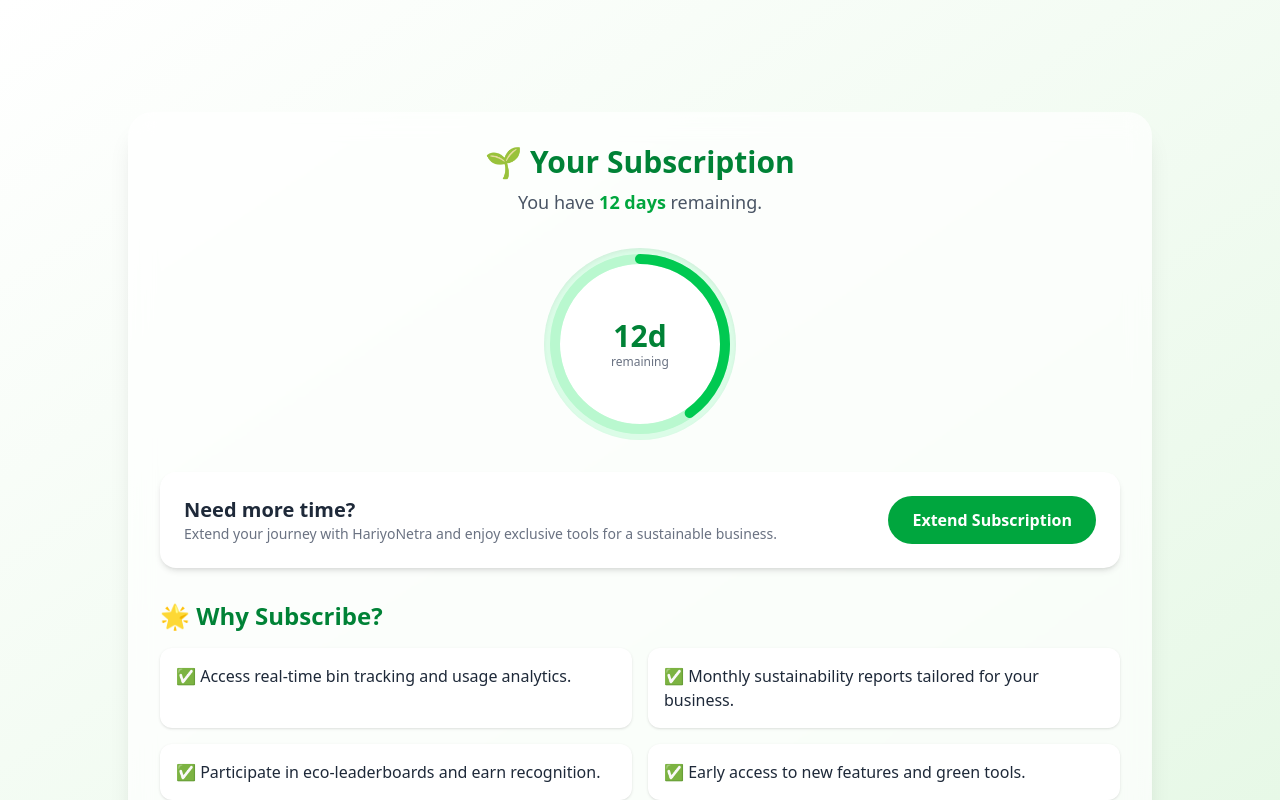
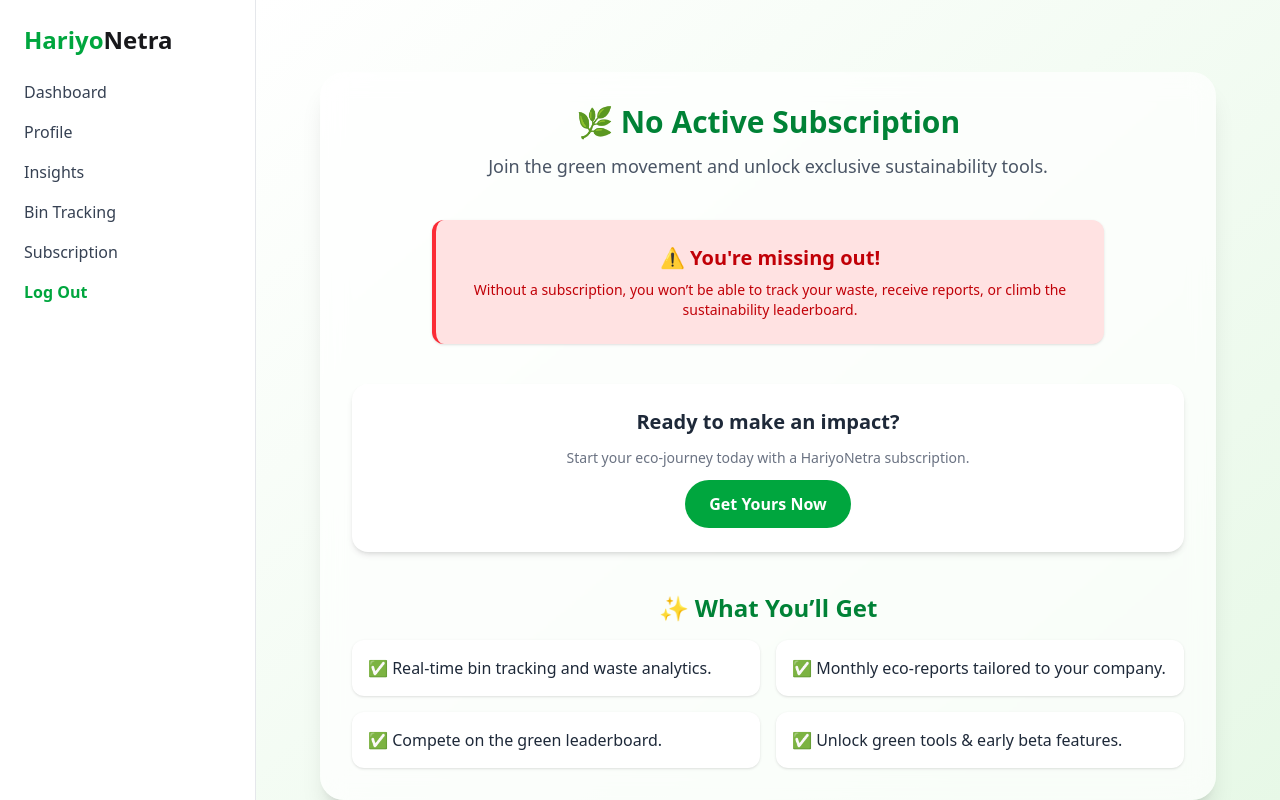
Before and after one commit to SSmus-k/Unhandled_Promise_hackforbusiness, a React (Vite) app in the folder frontend/hariyo-netra/: page /subscription in a window 1280 px wide. Shown: the top 800 px of the page. Built offline with nearby package versions, Linux system fonts and the light colour scheme; sample sign-in values are in the browser's storage.

Commit message:
First Message

```diff
--- a/frontend/hariyo-netra/src/MainLayout.jsx
+++ b/frontend/hariyo-netra/src/MainLayout.jsx
@@ -1,13 +1,16 @@
 import React from 'react'
 import {Outlet} from 'react-router-dom'
-import { Header, Footer } from './components'
+import { Header, Footer, Sidebar } from './components'
+import ProtectedRoute from './protectedRoute'
 
 export default function MainLayout() {
   return (
-    <>
-    <Header/>
-    <Outlet/>
+    <ProtectedRoute>
+    <div className='flex'>
+      <Sidebar/>
+      <Outlet/>
+    </div>
     <Footer/>
-    </>
+    </ProtectedRoute>
   )
 }
--- /dev/null
+++ b/frontend/hariyo-netra/src/components/Logout.jsx
@@ -0,0 +1,14 @@
+import React from 'react'
+import { useApp } from '../context/AppContext'
+import {Link} from 'react-router-dom'
+
+
+export default function Logout() {
+    const {logout} = useApp()
+
+  return (
+    <>
+    <Link onClick={logout} to={'/'} className='text-green-600 font-semibold' >Log Out</Link>
+    </>
+  )
+}
--- a/frontend/hariyo-netra/src/pages/NoSubscription.jsx
+++ b/frontend/hariyo-netra/src/components/NoSubscription.jsx
@@ -2,7 +2,7 @@
 
 export default function NoSubscription() {
   return (
-    <div className="min-h-screen bg-gradient-to-br from-white to-[#e6f8e6] p-8 font-sans text-gray-800">
+    <div className="min-h-screen flex-1 bg-gradient-to-br from-white to-[#e6f8e6] p-8 font-sans text-gray-800">
       <div className="max-w-4xl mx-auto bg-white/70 backdrop-blur-md rounded-3xl shadow-xl p-8 space-y-10 text-center m-10">
 
         {/* Welcome Section */}
--- /dev/null
+++ b/frontend/hariyo-netra/src/components/Sidebar.jsx
@@ -0,0 +1,27 @@
+import React from 'react'
+import {Link, useLocation} from 'react-router-dom'
+import { useApp } from '../context/AppContext'
+import { Logout } from '../components';
+
+export default function Sidebar() {
+
+      const {user} = useApp()
+  const location = useLocation()
+
+  const isActive = (path) => location.pathname === path
+  return (
+     <>
+      <aside className="w-64 bg-transparent border-r-[0.5px] border-gray-200 p-6">
+        <h1 className="text-2xl font-bold mb-6 text-green"><span className="text-green-600">Hariyo</span>Netra</h1>
+        <nav className="space-y-4">
+          {['Dashboard', 'Profile', 'Insights', 'Bin Tracking', 'Subscription'].map(item => (
+            <Link to={`/${item}`} key={item} className={`block ${isActive(item)?"text-green-600":"text-gray-700"} hover:text-green-600`}>
+              {item}
+            </Link>
+          ))}
+          <Logout/>
+        </nav>
+      </aside>
+      </>
+  )
+}
--- a/frontend/hariyo-netra/src/pages/Subscription.jsx
+++ b/frontend/hariyo-netra/src/components/Subscription.jsx
@@ -8,7 +8,7 @@
   const offset = circumference * (1 - daysLeft / totalDays);
 
   return (
-    <div className="min-h-screen bg-gradient-to-br from-white to-[#e6f8e6] p-8 font-sans text-gray-800 ">
+    <div className="flex-1 min-h-screen bg-gradient-to-br from-white to-[#e6f8e6] p-8 font-sans text-gray-800 ">
       <div className="max-w-5xl mx-auto bg-white/70 backdrop-blur-md rounded-3xl shadow-xl p-8 space-y-8 mt-20">
 
         {/* Header Section */}
--- a/frontend/hariyo-netra/src/components/index.js
+++ b/frontend/hariyo-netra/src/components/index.js
@@ -1,5 +1,9 @@
 import Footer from "./Footer";
 import Header from "./Header";
 import About from "./About";
+import NoSubscription from "./NoSubscription";
+import Subscription from "./Subscription"
+import Logout from "./Logout";
+import Sidebar from "./Sidebar";
 
-export {Footer, Header, About}
+export {Footer, Header, About, NoSubscription, Subscription, Logout, Sidebar}
--- a/frontend/hariyo-netra/src/pages/Dashboard.jsx
+++ b/frontend/hariyo-netra/src/pages/Dashboard.jsx
@@ -1,13 +1,17 @@
 import React from 'react';
-import { Link } from 'react-router-dom';
+import { Link, useLocation } from 'react-router-dom';
 import {
   LineChart, Line, XAxis, YAxis, CartesianGrid, Tooltip, Legend, ResponsiveContainer
 } from 'recharts';
 
 import { useApp } from '../context/AppContext';
+import { Sidebar } from '../components';
 
 export default function Dashboard() {
   const {user} = useApp()
+  const location = useLocation()
+
+  const isActive = (path) => location.pathname === path
 
   const wasteGraph = [
     {month:"Jan",waste:user.waste_amount - 10},
@@ -19,20 +23,9 @@
 
 
   return (
-    <div className="flex min-h-screen bg-gradient-to-br from-white to-[#e6f8e6] font-sans">
+    <div className="flex flex-1 min-h-screen bg-gradient-to-br from-white to-[#e6f8e6] font-sans">
 
-      {/* Sidebar */}
-      <aside className="w-64 bg-transparent border-r-[0.5px] border-gray-200 p-6">
-
-        <h1 className="text-2xl font-bold mb-6 text-green"><span className="text-green-600">Hariyo</span>Netra</h1>
-        <nav className="space-y-4">
-          {['Dashboard', 'Profile', 'Insights', 'Bin Tracking', 'Subscription'].map(item => (
-            <Link to={`/${item}`} key={item} className="block text-gray-700 hover:text-green-600">
-              {item}
-            </Link>
-          ))}
-        </nav>
-      </aside>
+     {/* <Sidebar/> */}
 
       {/* Main Dashboard */}
       <main className="flex-1 p-6 space-y-6 overflow-auto">
--- /dev/null
+++ b/frontend/hariyo-netra/src/pages/Subscribed.jsx
@@ -0,0 +1,18 @@
+import React from 'react'
+import { useApp } from '../context/AppContext'
+import { NoSubscription, Subscription } from '../components'
+
+export default function Subscribed() {
+
+    const {user} = useApp()
+  if(user.isSubscribed){
+    return(
+        <Subscription/>
+    )
+  }
+  else{
+    return(
+        <NoSubscription/>
+    )
+  }
+}
--- a/frontend/hariyo-netra/src/pages/index.js
+++ b/frontend/hariyo-netra/src/pages/index.js
@@ -3,7 +3,6 @@
 import Home from "./Home";
 import Dashboard from "./Dashboard";
 import BusinessProfile from "./profile";
-import Subscription from "./Subscription";
-import NoSubscription from "./NoSubscription";
 
-export {Login, Signup, Home, Dashboard, BusinessProfile, Subscription, NoSubscription}
+
+export {Login, Signup, Home, Dashboard, BusinessProfile}
--- a/frontend/hariyo-netra/src/pages/profile.jsx
+++ b/frontend/hariyo-netra/src/pages/profile.jsx
@@ -7,7 +7,7 @@
 export default function BusinessProfile() {
   const {user} = useApp()
   return (
-    <div className="min-h-screen bg-gradient-to-br from-white to-[#e6f8e6] p-8 font-sans text-gray-800">
+    <div className="flex-1 min-h-screen bg-gradient-to-br from-white to-[#e6f8e6] p-8 font-sans text-gray-800">
       <div className="max-w-6xl mx-auto rounded-3xl overflow-hidden shadow-xl bg-white/70 backdrop-blur-md p-8 space-y-8">
 
         {/* Top Section */}
--- /dev/null
+++ b/frontend/hariyo-netra/src/protectedRoute.jsx
@@ -0,0 +1,13 @@
+import React from 'react';
+import { Navigate } from 'react-router-dom';
+import { useApp } from './context/AppContext';
+
+export default function ProtectedRoute({ children }) {
+  const { user } = useApp();
+
+  if (!user) {
+    return <Navigate to="/login" replace />;
+  }
+
+  return children;
+}
```
Also changed, not shown: frontend/hariyo-netra/src/main.jsx (+18 -18 lines), 1 other file (tests, documents, lock files or other folders).
